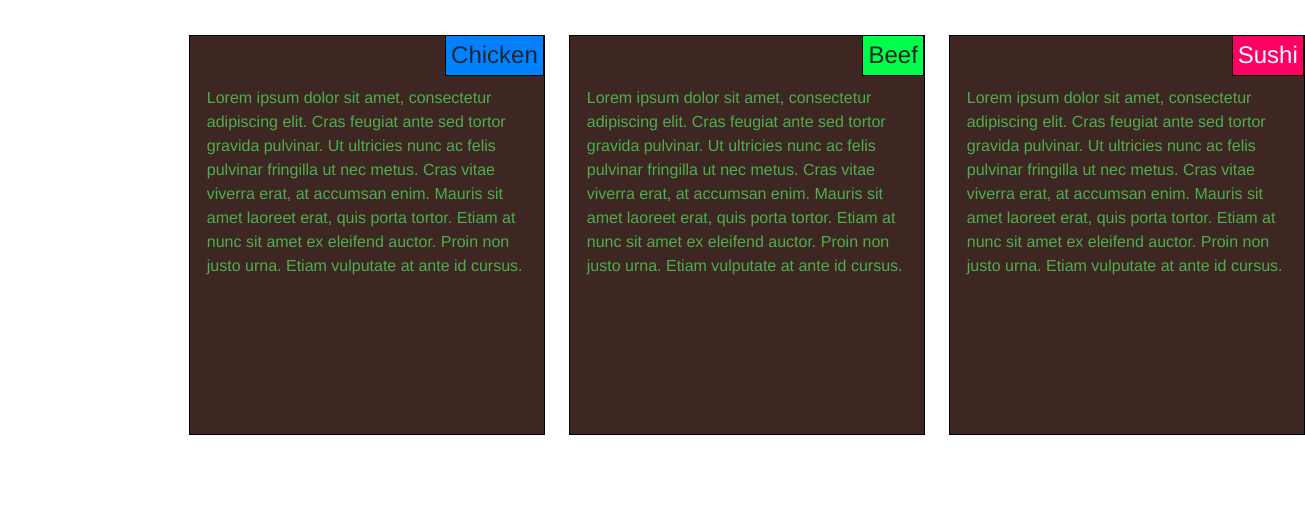
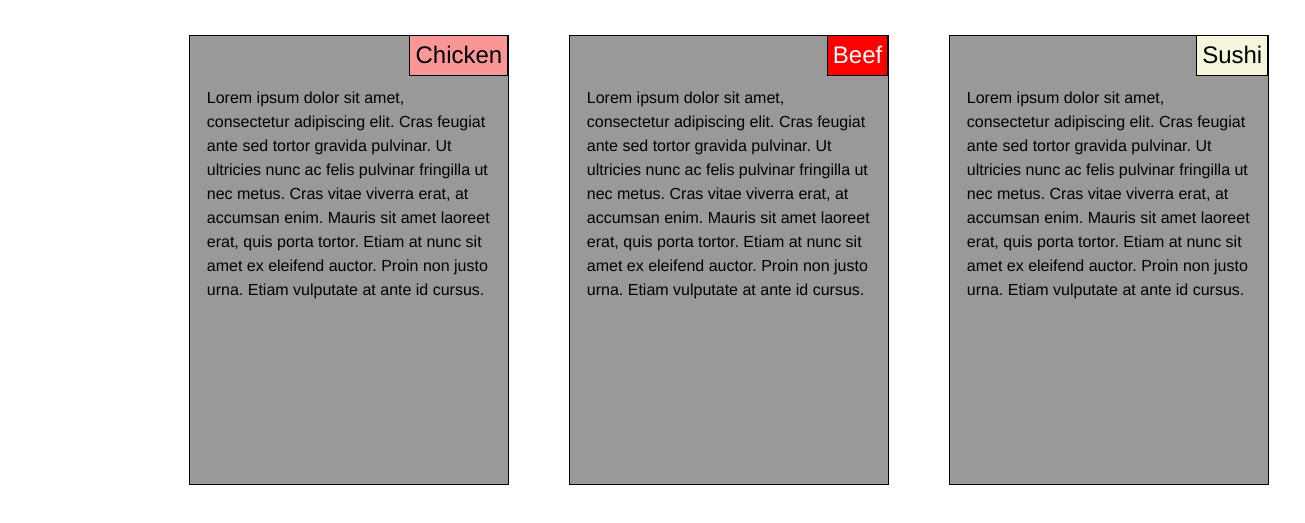
Before and after one commit to ushanachnani/coursera-test, a plain HTML site: page index.html in a window 1280 px wide. Shown: the part 91-614 px from the top of the page, 1305 px wide, since content can reach past the window. Drawn offline with nearby package versions, Linux system fonts and the light colour scheme; files that its build step writes are made by us from their sources.

Commit message:
Add files via upload

```diff
--- a/index.html
+++ b/index.html
@@ -1,25 +1,15 @@
-
-
-  <!doctype html>
+<!doctype html>
 <html>
 <head>
     <meta charset="UTF-8">
     <meta name="viewport" content="width=device-width, initial-scale=1">
     <title> Module 2 solution </title>
-
     <link href="https://cdn.jsdelivr.net/npm/bootstrap@5.3.0-alpha3/dist/css/bootstrap.min.css" rel="stylesheet" integrity="sha384-KK94CHFLLe+nY2dmCWGMq91rCGa5gtU4mk92HdvYe+M/SXH301p5ILy+dN9+nJOZ" crossorigin="anonymous">
-
-
-
-
     <link rel="stylesheet" href="css/style.css">
 </head>
 <body>
 <div class="container">
-
-
     <h1> Our Menu </h1>
-
     <div class="row">
         <div class="col-md-4 col-sm-6">
             <div class="p-section">
@@ -33,9 +23,7 @@
                     Etiam vulputate at ante id cursus.
                 </p>
             </div>
-
         </div>
-
         <div class="col-md-4 col-sm-6">
             <div class="p-section">
                 <h4 class="backgroud-2">
@@ -49,7 +37,6 @@
                 </p>
             </div>
         </div>
-
         <div class="col-md-4 col-sm-12">
             <div class="p-section">
                 <h4 class="backgroud-3">
@@ -65,6 +52,6 @@
         </div>
     </div>
 </div>
-<script src="https://cdn.jsdelivr.net/npm/bootstrap@5.3.0-alpha3/dist/js/bootstrap.bundle.min.js
+<script src="https://cdn.jsdelivr.net/npm/bootstrap@5.3.0-alpha3/dist/js/bootstrap.bundle.min.js"/>
 </body>
 </html>
--- a/style.css
+++ b/style.css
@@ -21,26 +21,29 @@ h4 {
     right: 0px;
 }
 p {
-    color: #4cae4c;
+    color: black;
     padding: 50px 17px 10px 17px;
 }
 .backgroud-1 {
-    background-color: #0081ff;
+    background-color: rgb(250, 150, 150);
+    color: black;
 }
 .backgroud-2 {
-    background-color: #00ff4b;
+    background-color: red;
+    color: white;
 }
 .backgroud-3 {
-    background-color: #ff0062;
-    color: #ffffff;
+    background-color: beige;
+    color: black;
 }
 .p-section {
-    height: 400px;
-    background-color: #3e2723;
+    height: 450px;
+    width: 90%;
+    background-color: #999999;
     border: 1px solid black;
     margin-bottom: 30px;
     position:relative;
-  top:30px;
+    top:30px;
   left:30%;
     font-family: "Helvetica Neue", Helvetica, Arial, sans-serif;
 
```
